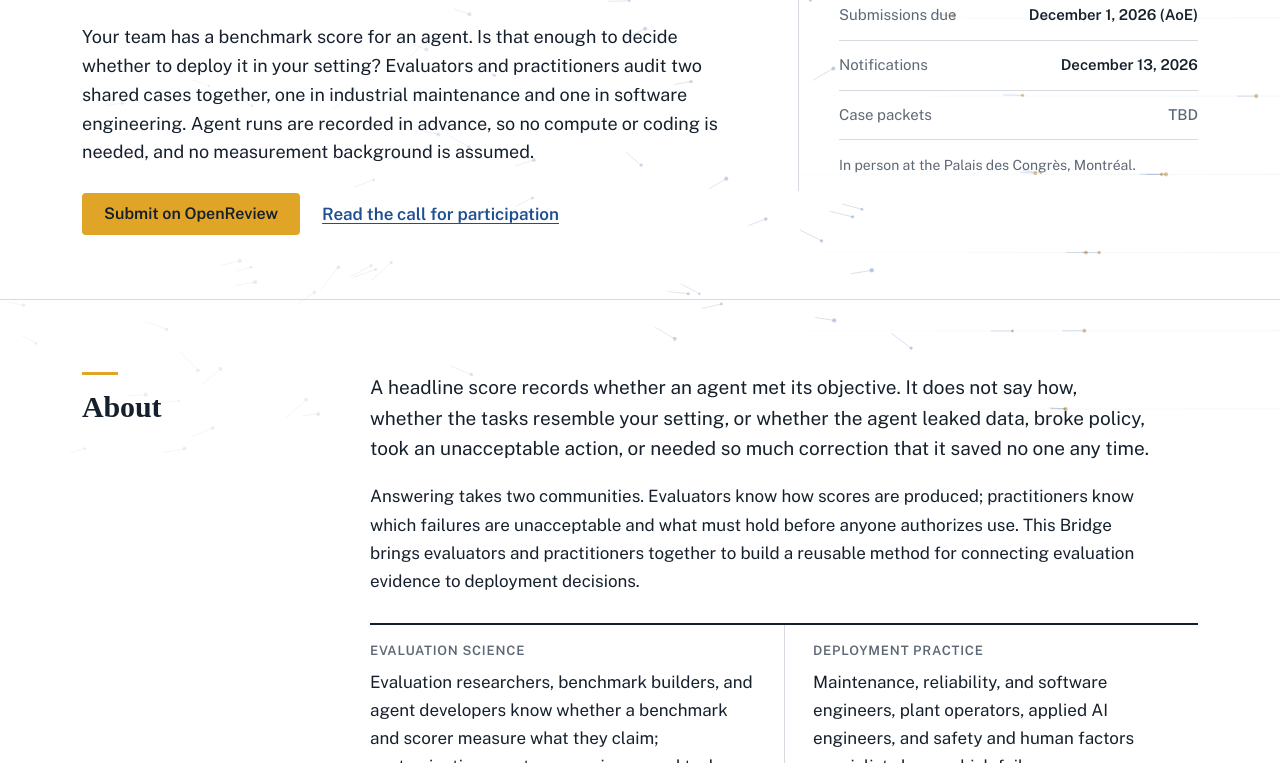
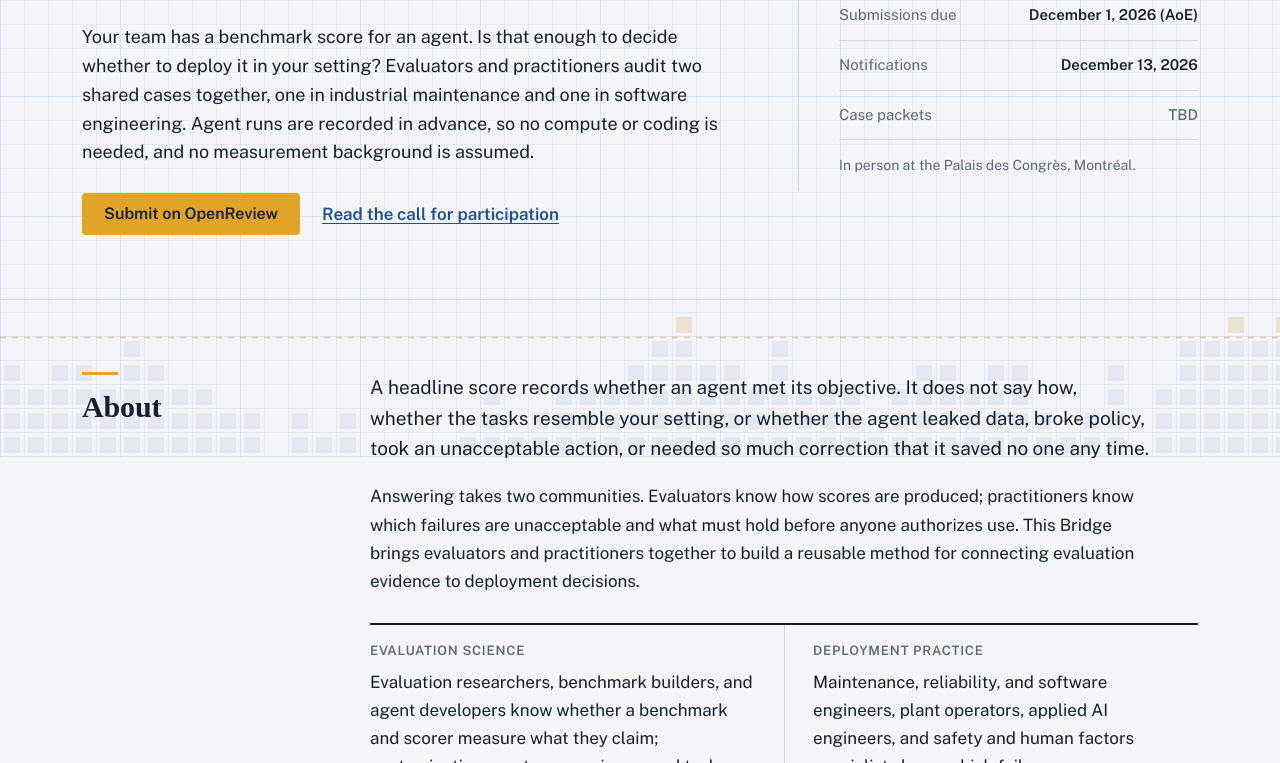
Before and after one commit to bench-to-evidence/bench-to-evidence.github.io, a plain HTML site: page index.html in a window 1280 px wide. Shown: the part 343-1106 px from the top of the page. Drawn offline with nearby package versions, Linux system fonts and the light colour scheme; a web font is replaced by a local one.

Commit message:
Replace dot animation with graph-paper benchmark bars background
Use a light graph-paper page background with a row of benchmark bars
that vary across runs, a dashed deployment threshold that turns cells
gold, and a grid-snapped measuring crosshair that raises nearby bars.

Co-Authored-By: Claude Opus 5.5 <noreply@anthropic.com>

```diff
--- a/index.html
+++ b/index.html
@@ -40,7 +40,7 @@
 </script>
 <style>
 :root{
-  --bg:#ffffff; --tint:#f3f5f8; --ink:#16202c; --ink-2:#3a4552; --ink-3:#5d6875;
+  --bg:#f3f5f8; --tint:#e9edf2; --ink:#16202c; --ink-2:#3a4552; --ink-3:#5d6875;
   --rule:#16202c; --hair:#d6dbe1;
   --link:#1d4f91;
   --navy:#0f2540; --navy-2:#173356; --on-navy:#ffffff; --on-navy-2:#c4d0de; --on-navy-3:#8fa3bb;
@@ -560,82 +560,87 @@ footer a{color:var(--link)}
 </footer>
 
 <script>
-/* Page background: scattered points (benchmark scores) settle into ordered lanes (evidence) as they move right.
-   Points near the cursor are pushed aside and linked to it, then ease back. */
+/* Page background: graph paper with a row of benchmark bars along the bottom.
+   Bars rise and fall like repeated runs; a dashed threshold marks what must hold before deployment,
+   and cells above it turn gold. The cursor works like a measuring crosshair: nearby bars rise toward it. */
 (function(){
   var cv=document.querySelector('canvas.flow');
   if(!cv||!cv.getContext) return;
   var ctx=cv.getContext('2d'), dpr=Math.min(window.devicePixelRatio||1,2);
-  var W=0,H=0,pts=[],lanes=[],running=false,raf=0,last=0,mouse=null,R=150;
+  var C=24, W=0,H=0, cols=[], maxCells=0, thr=0, grid=null, mouse=null, running=false, raf=0, last=0;
   var mqReduce=window.matchMedia?window.matchMedia('(prefers-reduced-motion: reduce)'):null;
   var mqDark=window.matchMedia?window.matchMedia('(prefers-color-scheme: dark)'):null;
   function dark(){var t=document.documentElement.getAttribute('data-theme');return t?t==='dark':!!(mqDark&&mqDark.matches);}
-  function smooth(t){t=Math.max(0,Math.min(1,t));return t*t*(3-2*t);}
+  function pal(){return dark()?{line:'255,255,255',lineA:.035,major:.06,bar:'143,184,236',gold:'224,165,38',barA:.075,goldA:.16,thr:.30}
+                              :{line:'29,79,145',lineA:.055,major:.10,bar:'29,79,145',gold:'196,134,14',barA:.065,goldA:.17,thr:.35};}
+  function paintGrid(){
+    var P=pal(); grid=document.createElement('canvas'); grid.width=cv.width; grid.height=cv.height;
+    var g=grid.getContext('2d'); g.setTransform(dpr,0,0,dpr,0,0); g.lineWidth=1;
+    for(var x=0,i=0;x<=W;x+=C,i++){g.strokeStyle='rgba('+P.line+','+(i%5===0?P.major:P.lineA)+')';g.beginPath();g.moveTo(x+.5,0);g.lineTo(x+.5,H);g.stroke();}
+    for(var y=H,j=0;y>=0;y-=C,j++){g.strokeStyle='rgba('+P.line+','+(j%5===0?P.major:P.lineA)+')';g.beginPath();g.moveTo(0,y-.5);g.lineTo(W,y-.5);g.stroke();}
+  }
   function resize(){
     W=window.innerWidth; H=window.innerHeight;
     cv.width=Math.round(W*dpr); cv.height=Math.round(H*dpr); ctx.setTransform(dpr,0,0,dpr,0,0);
-    var n=Math.max(6,Math.round(H/80)); lanes=[];
-    for(var i=0;i<n;i++) lanes.push(H*(0.06+0.88*i/(n-1)));
-    var count=Math.min(160,Math.round(W*H/8500)); pts=[];
-    for(var j=0;j<count;j++) pts.push(make(Math.random()*W));
+    maxCells=Math.max(4,Math.floor(H*0.25/C)); thr=Math.round(maxCells*0.62);
+    var n=Math.ceil(W/C), seed=Math.random()*10; cols=[];
+    for(var i=0;i<n;i++){
+      var land=0.5+0.28*Math.sin(i*0.21+seed)+0.16*Math.sin(i*0.07+seed*2)+0.1*Math.sin(i*0.53+seed*3);
+      cols.push({base:Math.max(1,land*maxCells*0.85),amp:0.6+Math.random()*1.6,f:0.25+Math.random()*0.5,ph:Math.random()*6.283,cur:0,boost:0});
+    }
+    paintGrid();
   }
-  function make(x){
-    return {x:x,y0:Math.random()*H,lane:lanes[(Math.random()*lanes.length)|0],ox:0,oy:0,
-      v:12+Math.random()*20,ph:Math.random()*6.283,f:0.5+Math.random()*1.2,a:18+Math.random()*34,r:1.2+Math.random()*1};
+  function draw(t){
+    var P=pal(); ctx.clearRect(0,0,W,H); if(grid) ctx.drawImage(grid,0,0,W,H);
+    var thrY=H-thr*C;
+    // bars
+    for(var i=0;i<cols.length;i++){
+      var c=cols[i], cells=Math.max(0,Math.round(c.cur)), x=i*C+4, w=C-8, hl=c.boost;
+      for(var k=0;k<cells;k++){
+        var y=H-(k+1)*C+4, above=k>=thr;
+        var a=(above?P.goldA:P.barA)+hl*0.22;
+        ctx.fillStyle='rgba('+(above?P.gold:P.bar)+','+a+')';
+        ctx.fillRect(x,y,w,C-8);
+      }
+    }
+    // threshold: what must hold before deployment
+    ctx.save();ctx.setLineDash([6,6]);ctx.strokeStyle='rgba('+P.gold+','+P.thr+')';ctx.lineWidth=1.5;
+    ctx.beginPath();ctx.moveTo(0,thrY+.5);ctx.lineTo(W,thrY+.5);ctx.stroke();ctx.restore();
+    // measuring crosshair
+    if(mouse){
+      var mx=Math.floor(mouse.x/C)*C+C/2, my=Math.floor(mouse.y/C)*C+C/2;
+      ctx.strokeStyle='rgba('+P.bar+','+(P.thr*0.45)+')';ctx.lineWidth=1;
+      ctx.beginPath();ctx.moveTo(mx+.5,0);ctx.lineTo(mx+.5,H);ctx.moveTo(0,my+.5);ctx.lineTo(W,my+.5);ctx.stroke();
+      ctx.strokeStyle='rgba('+P.gold+','+(P.thr+0.2)+')';ctx.lineWidth=1.5;
+      ctx.strokeRect(mx-C/2+3,my-C/2+3,C-6,C-6);
+    }
   }
-  function yAt(p,x,t){var k=smooth((x/W-0.12)/0.72);return (p.y0+Math.sin(t*p.f+p.ph+x*0.012)*p.a)*(1-k)+p.lane*k;}
-  function draw(t){
-    var d=dark(), dot=d?'255,255,255':'29,79,145', gold=d?'224,165,38':'176,116,10', scale=d?1:0.85;
-    ctx.clearRect(0,0,W,H);
-    for(var i=0;i<lanes.length;i++){
-      var g=ctx.createLinearGradient(W*0.5,0,W,0);
-      g.addColorStop(0,'rgba('+dot+',0)');g.addColorStop(1,'rgba('+dot+','+(0.06*scale)+')');
-      ctx.strokeStyle=g;ctx.lineWidth=1;ctx.beginPath();ctx.moveTo(W*0.5,lanes[i]);ctx.lineTo(W,lanes[i]);ctx.stroke();
-    }
-    for(var j=0;j<pts.length;j++){
-      var p=pts[j], k=smooth((p.x/W-0.12)/0.72);
-      var x=p.x+p.ox, y=yAt(p,p.x,t)+p.oy;
-      var near=0;
-      if(mouse){var dx=x-mouse.x,dy=y-mouse.y,dd=Math.sqrt(dx*dx+dy*dy);if(dd<R*1.25){near=1-dd/(R*1.25);}}
-      var alpha=(0.10+0.26*k+0.45*near)*scale;
-      var x2=x-10-p.v*0.4, y2=yAt(p,p.x-10-p.v*0.4,t-0.15)+p.oy;
-      ctx.strokeStyle='rgba('+dot+','+(alpha*0.6)+')';ctx.lineWidth=1;
-      ctx.beginPath();ctx.moveTo(x2,y2);ctx.lineTo(x,y);ctx.stroke();
-      if(near>0){
-        ctx.strokeStyle='rgba('+gold+','+(near*0.35*scale)+')';
-        ctx.beginPath();ctx.moveTo(mouse.x,mouse.y);ctx.lineTo(x,y);ctx.stroke();
+  function update(t,dt){
+    for(var i=0;i<cols.length;i++){
+      var c=cols[i], target=c.base+c.amp*Math.sin(t*c.f+c.ph), boost=0;
+      if(mouse){
+        var d=Math.abs((i+0.5)*C-mouse.x)/C;
+        if(d<7){boost=Math.pow(1-d/7,2);var reach=(H-mouse.y)/C;target=Math.max(target,target+(Math.min(reach,maxCells*1.6)-target)*boost);}
       }
-      ctx.fillStyle=(k>0.92||near>0.3)?'rgba('+gold+','+Math.min(1,alpha+0.12)+')':'rgba('+dot+','+alpha+')';
-      ctx.beginPath();ctx.arc(x,y,p.r+near*1.2,0,6.283);ctx.fill();
+      var k=Math.min(1,dt*4); c.cur+=(Math.max(0,target)-c.cur)*k; c.boost+=(boost-c.boost)*k;
     }
   }
   function step(now){
     if(!running) return;
-    var dt=last?Math.min(0.05,(now-last)/1000):0; last=now; var t=now/1000;
-    for(var j=0;j<pts.length;j++){
-      var p=pts[j]; p.x+=p.v*dt;
-      if(p.x>W+12){pts[j]=p=make(-12);}
-      var tx=0,ty=0;
-      if(mouse){
-        var bx=p.x, by=yAt(p,p.x,t), dx=bx-mouse.x, dy=by-mouse.y, d=Math.sqrt(dx*dx+dy*dy)||1;
-        if(d<R){var f=(1-d/R);f=f*f*56;tx=dx/d*f;ty=dy/d*f;}
-      }
-      p.ox+=(tx-p.ox)*0.12; p.oy+=(ty-p.oy)*0.12;
-    }
-    draw(t); raf=requestAnimationFrame(step);
+    var dt=last?Math.min(0.05,(now-last)/1000):0.016; last=now;
+    update(now/1000,dt); draw(now/1000); raf=requestAnimationFrame(step);
   }
   function start(){if((mqReduce&&mqReduce.matches)||running||document.hidden) return;running=true;last=0;raf=requestAnimationFrame(step);}
   function stop(){running=false;cancelAnimationFrame(raf);}
-  resize(); draw(0);
-  window.addEventListener('resize',function(){resize();draw(performance.now()/1000);});
-  window.addEventListener('pointermove',function(e){mouse={x:e.clientX,y:e.clientY};},{passive:true});
+  resize(); for(var i=0;i<cols.length;i++){cols[i].cur=cols[i].base;} draw(0);
+  window.addEventListener('resize',function(){resize();for(var i=0;i<cols.length;i++){cols[i].cur=cols[i].base;}draw(performance.now()/1000);});
+  window.addEventListener('pointermove',function(e){mouse={x:e.clientX,y:e.clientY};if(!running)draw(performance.now()/1000);},{passive:true});
   window.addEventListener('pointerdown',function(e){mouse={x:e.clientX,y:e.clientY};},{passive:true});
-  document.addEventListener('pointerleave',function(){mouse=null;});
+  window.addEventListener('pointerup',function(e){if(e.pointerType==='touch')mouse=null;},{passive:true});
+  document.documentElement.addEventListener('mouseleave',function(){mouse=null;});
   window.addEventListener('blur',function(){mouse=null;});
-  document.documentElement.addEventListener('mouseleave',function(){mouse=null;});
-  window.addEventListener('pointerup',function(e){if(e.pointerType==='touch')mouse=null;},{passive:true});
   document.addEventListener('visibilitychange',function(){document.hidden?stop():start();});
-  if(mqDark&&mqDark.addEventListener) mqDark.addEventListener('change',function(){draw(performance.now()/1000);});
+  if(mqDark&&mqDark.addEventListener) mqDark.addEventListener('change',function(){paintGrid();draw(performance.now()/1000);});
   start();
 })();
 </script>
```
